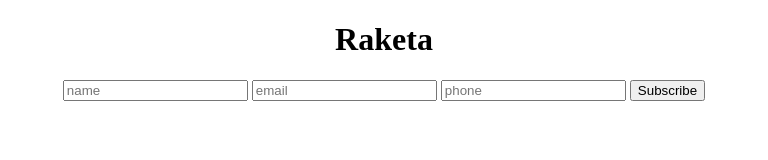
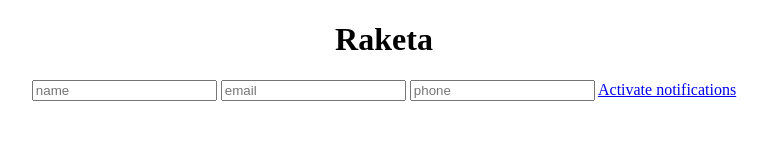
Before and after one commit to SendOleksandr/SendOleksandr.github.io, a plain HTML site: page index.html in a window 1280 px wide. Shown: the whole page, without its empty margins (256-1024 px from the left). Drawn offline with Linux system fonts and the light colour scheme.

Commit message:
Update index.html

```diff
--- a/index.html
+++ b/index.html
@@ -18,7 +18,8 @@
         <input class="sp_push_custom_data" type="text" name="name" placeholder="name">
         <input class="sp_push_custom_data" type="text" name="email" placeholder="email">
         <input class="sp_push_custom_data" type="phone" name="phone" placeholder="phone">
-        <input type=submit value="Subscribe" class="sp_notify_prompt">
+        <a href="#" class="sp_notify_prompt">Activate notifications</a>
+
     </p>
 
     <!-- ВСТАВИТИ СЮДИ: -->
```
